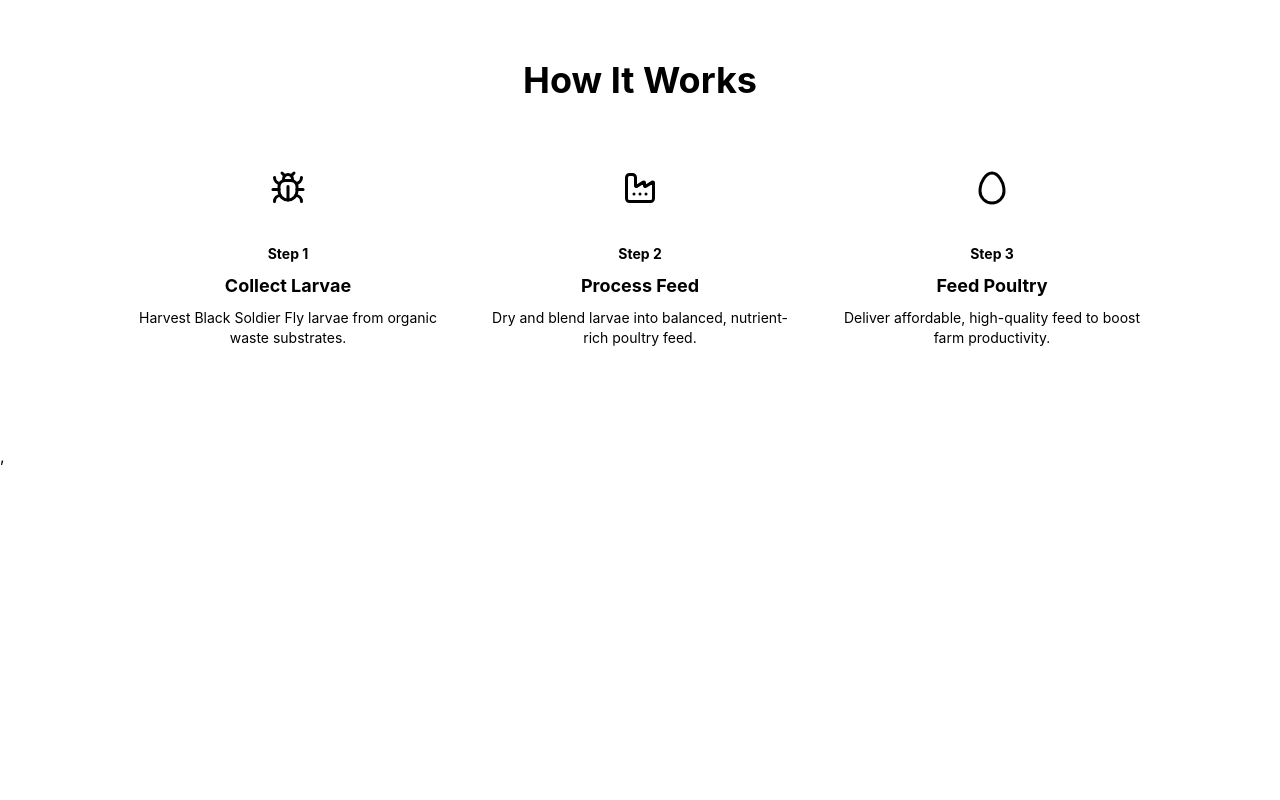
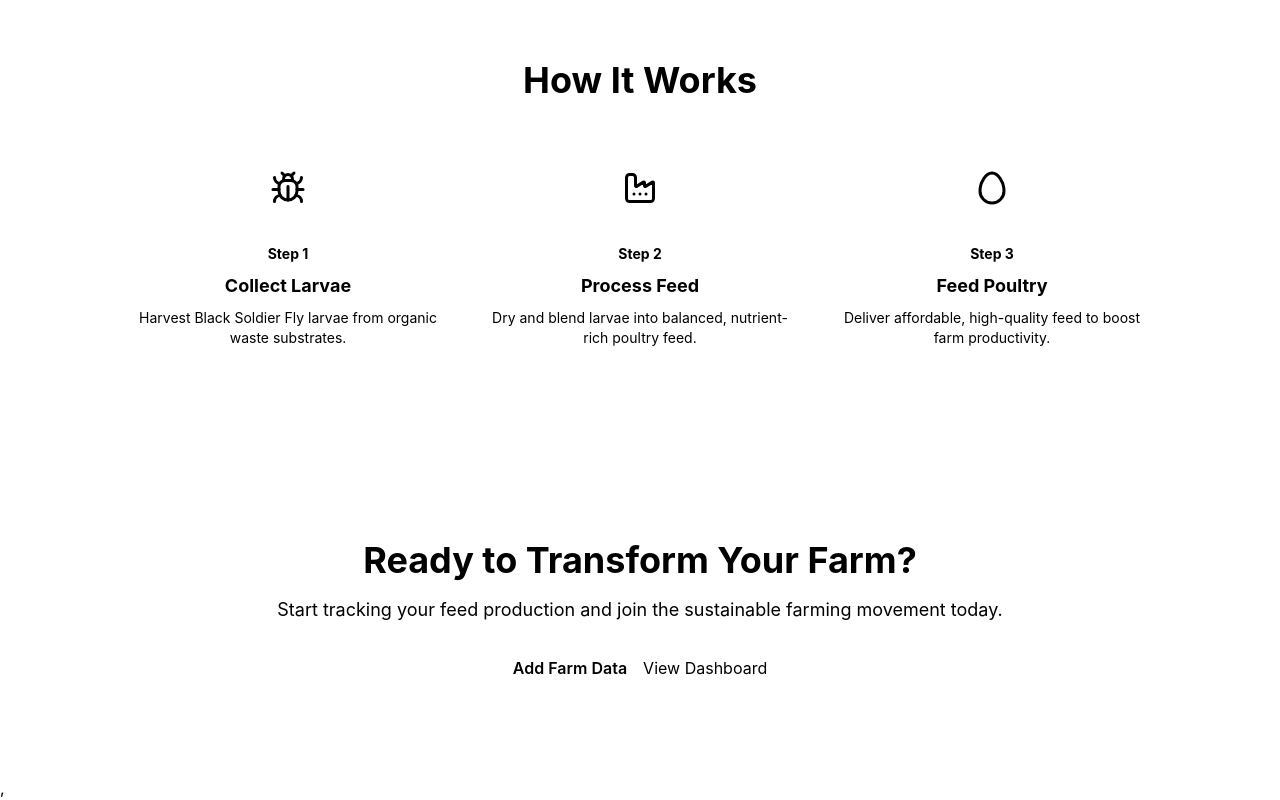
Before and after one commit to Destiny27052005/bsf_nutrifeed, a React (Vite) app: page / in a window 1280 px wide. Shown: the part 1592-2392 px from the top of the page. Before the commit the page ends 2060 px from the top, so only its background shows below. Built offline with nearby package versions, Linux system fonts and the light colour scheme.

Commit message:
add CTA component to Home page

```diff
--- a/src/Pages/Home.jsx
+++ b/src/Pages/Home.jsx
@@ -1,4 +1,5 @@
 import Benefits from "../components/Benefits";
+import CTA from "../components/CTA";
 import HeroSection from "../components/HeroSection";
 import Product from "../components/Product";
 import Work from "../components/Work";
@@ -10,6 +11,7 @@ function Home() {
             <Product />
             <Benefits />
             <Work />
+            <CTA />
         </div>
     );
 }
```
